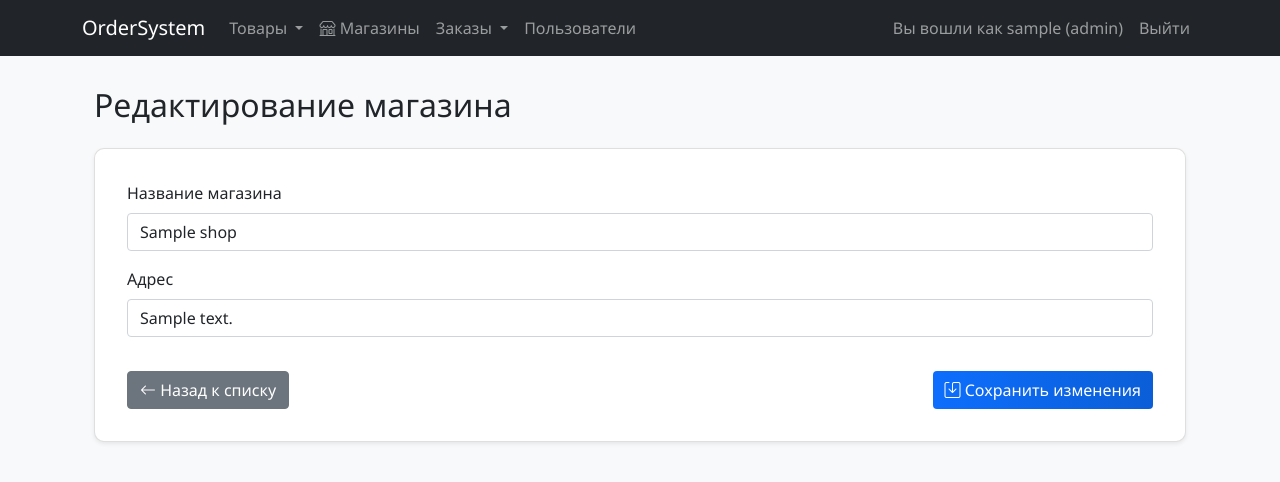
After one commit to C7onstantin7e/NewOrder, a Flask app: page /shops/edit/1 in a window 1280 px wide. The commit adds this page. Shown: the top 482 px of the page. Run offline with Flask 2, Linux system fonts and the light colour scheme; a user stored in the database is signed in; tables that the repository leaves empty or names only in its code hold one stand-in row (values such as "Sample post").

Commit message:
-- Добавлены кнопки -- Редактирование заказа в процессе оздания -- Редактирования магазинов -- Добавлены элементы css

```diff
--- a/application/forms.py
+++ b/application/forms.py
@@ -1,6 +1,11 @@
 from flask_wtf import FlaskForm
+from werkzeug.routing import ValidationError
 from wtforms import StringField, PasswordField, SelectField, IntegerField, SubmitField
 from wtforms.validators import DataRequired, Email, Length, NumberRange
+from flask import request
+
+from application import mysql
+
 
 class LoginForm(FlaskForm):
     username = StringField('Логин', validators=[DataRequired()])
@@ -38,6 +43,21 @@ class ShopForm(FlaskForm):
     address = StringField('Адрес', validators=[DataRequired()])
     submit = SubmitField('Сохранить')
 
+    def validate_name(self, field):
+        # Проверка уникальности названия магазина
+        shop_id = request.view_args.get('shop_id', 0)
+
+        with mysql.connection.cursor() as cur:
+            cur.execute("""
+                SELECT id
+                FROM shops
+                WHERE name = %s AND id != %s
+            """, (field.data, shop_id))
+            existing = cur.fetchone()
+
+            if existing:
+                raise ValidationError('Магазин с таким названием уже существует')
+
 ## Подкласс если можно так сказать
 class OrderItemForm(FlaskForm):
     product_id = SelectField('Товар', coerce=int, choices=[])
--- a/application/routes/shops.py
+++ b/application/routes/shops.py
@@ -1,31 +1,93 @@
-from flask import Blueprint, render_template, redirect, url_for, flash
-from flask_login import login_required
+from flask import Blueprint, render_template, redirect, url_for, flash, request
+from flask_login import login_required, current_user
 from ..extensions import mysql
 from ..forms import ShopForm
 
 shops_bp = Blueprint('shops', __name__, url_prefix='/shops')
 
+
 @shops_bp.route('/')
 @login_required
 def list_shops():
-    cur = mysql.connection.cursor()
-    cur.execute("SELECT * FROM shops")
-    shops = cur.fetchall()
-    cur.close()
-    return render_template('shops/list.html', shops=shops)
+    # Проверка прав доступа
+    if current_user.role not in ['admin', 'moderator']:
+        flash('У вас нет прав для просмотра этой страницы', 'danger')
+        return redirect(url_for('main.dashboard'))
 
-@shops_bp.route('/add', methods=['GET', 'POST'])
+    try:
+        with mysql.connection.cursor() as cur:
+            cur.execute("SELECT id, name, address FROM shops ORDER BY name")
+            shops = cur.fetchall()
+            return render_template('shops/list.html', shops=shops)
+    except Exception as e:
+        flash(f'Ошибка при загрузке магазинов: {str(e)}', 'danger')
+        return redirect(url_for('main.dashboard'))
+
+
+@shops_bp.route('/edit/<int:shop_id>', methods=['GET', 'POST'])
 @login_required
-def add_shop():
+def edit_shop(shop_id):
+    # Проверка прав доступа
+    if current_user.role not in ['admin', 'moderator']:
+        flash('У вас нет прав для редактирования магазинов', 'danger')
+        return redirect(url_for('main.dashboard'))
+
     form = ShopForm()
-    if form.validate_on_submit():
-        cur = mysql.connection.cursor()
-        cur.execute("""
-            INSERT INTO shops (name, address)
-            VALUES (%s, %s)
-        """, (form.name.data, form.address.data))
-        mysql.connection.commit()
-        cur.close()
-        flash('Магазин добавлен!', 'success')
+    try:
+        with mysql.connection.cursor() as cur:
+            # Получение данных магазина
+            cur.execute("SELECT id, name, address FROM shops WHERE id = %s", (shop_id,))
+            shop = cur.fetchone()
+
+            if not shop:
+                flash('Магазин не найден', 'danger')
+                return redirect(url_for('shops.list_shops'))
+
+            # Обработка формы
+            if form.validate_on_submit():
+                cur.execute("""
+                    UPDATE shops
+                    SET name = %s, address = %s
+                    WHERE id = %s
+                """, (form.name.data, form.address.data, shop_id))
+                mysql.connection.commit()
+                flash('Магазин успешно обновлен!', 'success')
+                return redirect(url_for('shops.list_shops'))
+
+            # Заполнение формы данными
+            if  request.method == 'GET':
+                form.name.data = shop['name']
+                form.address.data = shop['address']
+
+    except Exception as e:
+        flash(f'Ошибка при обновлении магазина: {str(e)}', 'danger')
+
+    return render_template('shops/edit.html', form=form, shop_id=shop_id)
+
+
+@shops_bp.route('/delete/<int:shop_id>', methods=['POST'])
+@login_required
+def delete_shop(shop_id):
+    # Проверка прав доступа
+    if current_user.role != 'admin':
+        flash('У вас нет прав для удаления магазинов', 'danger')
         return redirect(url_for('shops.list_shops'))
-    return render_template('shops/add.html', form=form)
+
+    try:
+        with mysql.connection.cursor() as cur:
+            # Проверка связанных заказов
+            cur.execute("SELECT COUNT(*) FROM orders WHERE shop_id = %s", (shop_id,))
+            order_count = cur.fetchone()['COUNT(*)']
+
+            if order_count > 0:
+                flash('Нельзя удалить магазин с существующими заказами', 'danger')
+                return redirect(url_for('shops.list_shops'))
+
+            # Удаление магазина
+            cur.execute("DELETE FROM shops WHERE id = %s", (shop_id,))
+            mysql.connection.commit()
+            flash('Магазин успешно удален', 'success')
+    except Exception as e:
+        flash(f'Ошибка при удалении магазина: {str(e)}', 'danger')
+
+    return redirect(url_for('shops.list_shops'))
--- a/application/static/css/style.css
+++ b/application/static/css/style.css
@@ -57,3 +57,52 @@ body {
 .alert {
     margin-top: 20px;
 }
+
+/* Плавные переходы */
+.btn {
+    transition: all 0.3s ease;
+    position: relative;
+    overflow: hidden;
+}
+
+/* Эффект при наведении */
+.btn:hover {
+    transform: translateY(-2px);
+    box-shadow: 0 4px 8px rgba(0,0,0,0.1);
+}
+
+/* Акцент для основной кнопки */
+.btn-primary {
+    background: linear-gradient(to right, #0d6efd, #0b5ed7);
+    border: none;
+}
+
+/* Анимация клика */
+.btn:active {
+    transform: translateY(1px);
+}
+
+/* Стили для таблицы магазинов */
+.table-hover tbody tr:hover {
+    background-color: rgba(13, 110, 253, 0.05);
+}
+
+/* Иконки действий */
+.btn-group .btn {
+    transition: all 0.2s ease;
+}
+
+.btn-group .btn:hover {
+    transform: translateY(-2px);
+    box-shadow: 0 2px 5px rgba(0,0,0,0.1);
+}
+
+/* Карточка формы */
+.card {
+    border-radius: 10px;
+    overflow: hidden;
+}
+
+.card-body {
+    padding: 2rem;
+}
--- a/application/templates/base.html
+++ b/application/templates/base.html
@@ -28,14 +28,11 @@
                                 <li><a class="dropdown-item" href="{{ url_for('products.add_multi_products') }}">Массовое добавление</a></li>
                             </ul>
                         </li>
-                        <li class="nav-item dropdown">
-                            <a class="nav-link dropdown-toggle" href="#" role="button" data-bs-toggle="dropdown">
-                                Магазины
+<!-- В навигационном меню -->
+                        <li class="nav-item">
+                            <a class="nav-link" href="{{ url_for('shops.list_shops') }}">
+                                <i class="bi bi-shop"></i> Магазины
                             </a>
-                            <ul class="dropdown-menu">
-                                <li><a class="dropdown-item" href="{{ url_for('shops.list_shops') }}">Список магазинов</a></li>
-                                <li><a class="dropdown-item" href="{{ url_for('shops.add_shop') }}">Добавить магазин</a></li>
-                            </ul>
                         </li>
                         <li class="nav-item dropdown">
                             <a class="nav-link dropdown-toggle" href="#" role="button" data-bs-toggle="dropdown">
--- /dev/null
+++ b/application/templates/shops/edit.html
@@ -0,0 +1,42 @@
+{% extends "base.html" %}
+
+{% block content %}
+<div class="container mt-4">
+    <h2 class="mb-4">
+        {% if shop_id > 0 %}Редактирование магазина{% else %}Добавление нового магазина{% endif %}
+    </h2>
+
+    <div class="card shadow-sm">
+        <div class="card-body">
+            <form method="POST">
+                {{ form.hidden_tag() }}
+
+                <div class="mb-3">
+                    {{ form.name.label(class="form-label") }}
+                    {{ form.name(class="form-control" + (' is-invalid' if form.name.errors else '')) }}
+                    {% for error in form.name.errors %}
+                        <div class="invalid-feedback">{{ error }}</div>
+                    {% endfor %}
+                </div>
+
+                <div class="mb-4">
+                    {{ form.address.label(class="form-label") }}
+                    {{ form.address(class="form-control" + (' is-invalid' if form.address.errors else '')) }}
+                    {% for error in form.address.errors %}
+                        <div class="invalid-feedback">{{ error }}</div>
+                    {% endfor %}
+                </div>
+
+                <div class="d-flex justify-content-between">
+                    <a href="{{ url_for('shops.list_shops') }}" class="btn btn-secondary">
+                        <i class="bi bi-arrow-left"></i> Назад к списку
+                    </a>
+                    <button type="submit" class="btn btn-primary">
+                        <i class="bi bi-save"></i> Сохранить изменения
+                    </button>
+                </div>
+            </form>
+        </div>
+    </div>
+</div>
+{% endblock %}
```
Also changed, not shown: application/templates/orders/add.html (+53 -30 lines), application/templates/shops/list.html (+29 -7 lines).
